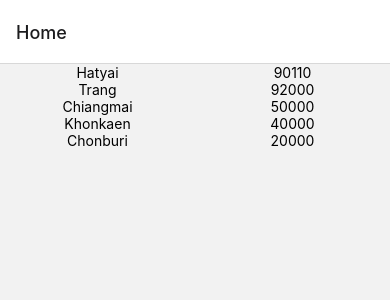
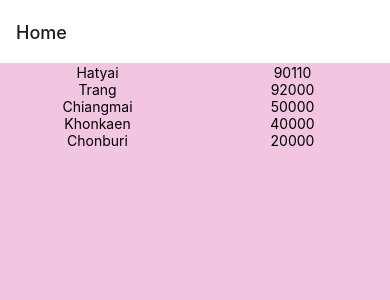
Before and after one commit to Pxs19/3SA04, a React Native app: screen /Home in a window 390 px wide. Shown: the top 300 px of the page. Built offline with nearby package versions, Linux system fonts and the light colour scheme.

Commit message:
add ZipCodeScreen bg

```diff
--- a/screen/ZipCodeScreen.js
+++ b/screen/ZipCodeScreen.js
@@ -13,9 +13,9 @@ const availableZipItems = [
 ]
 
 
-const ZipItem = ({ place, code, navigation}) => (
+const ZipItem = ({ place, code, navigation }) => (
     <TouchableHighlight onPress={() => {
-        navigation.navigate('Weather', {zipCode: code})
+        navigation.navigate('Weather', { zipCode: code })
     }}>
         <View style={style.zipItem}>
             <Text style={style.zipPlace}>{place}</Text>
@@ -31,20 +31,31 @@ export default function ZipCodeScreen() {
     const navigation = useNavigation()
     return (
 
+        <View style = {style.backdrop}>
 
-        <FlatList
-            data={availableZipItems}
-            keyExtractor={item => item.code}
-            renderItem={({ item }) => <ZipItem {...item} navigation = {navigation}/>}
+            <FlatList
+                data={availableZipItems}
+                keyExtractor={item => item.code}
+                renderItem={({ item }) => <ZipItem {...item} navigation={navigation} />}
 
 
-        />
+            />
+
+        </View>
+
 
 
     )
 }
 
 const style = StyleSheet.create({
+
+    backdrop: {
+        width: '100%',
+        height: '100%',
+        backgroundColor: '#F2C5E0',
+
+    },
 
     zipItem: {
         flex: 1,
```
